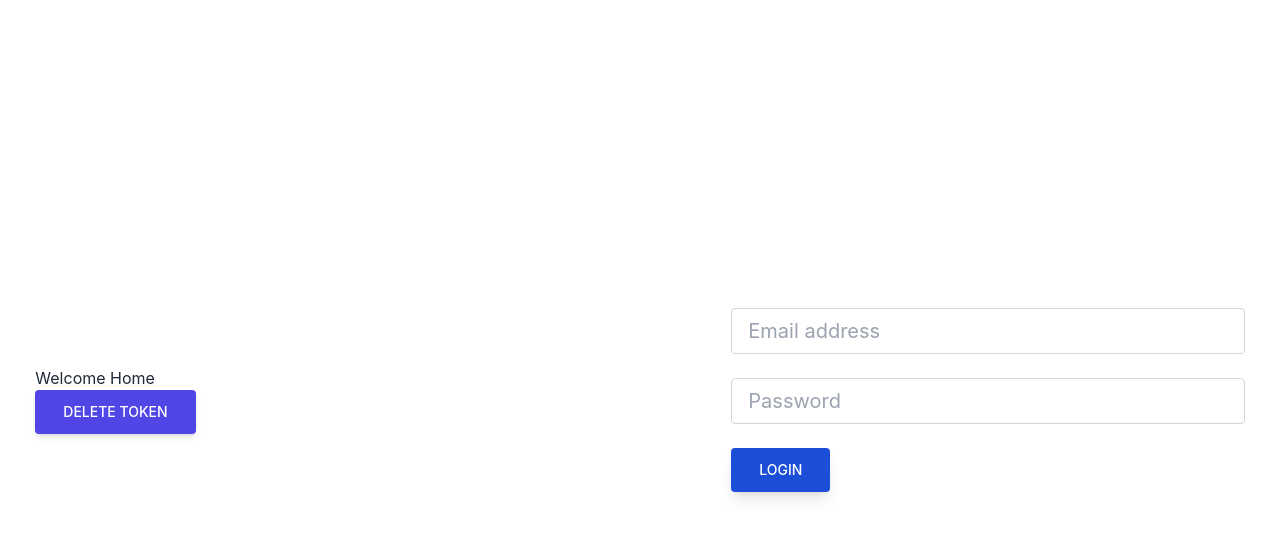
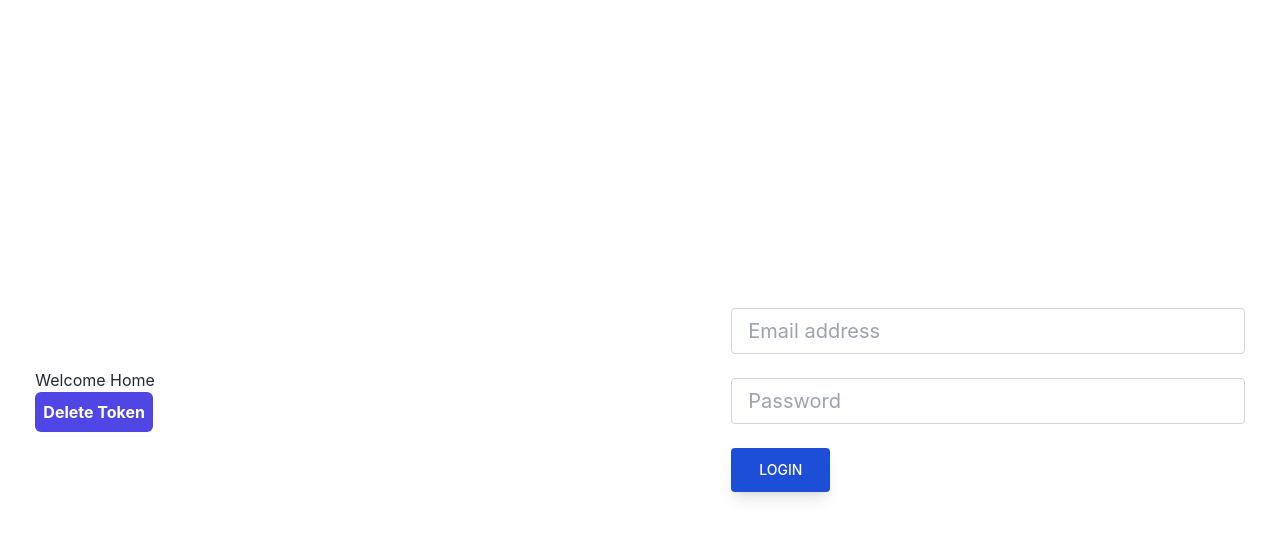
Before and after one commit to LamVuHoang/learning-reactjs, a React (Create React App) app: page / in a window 1280 px wide. Both pictures are taken after typing "name@example.com", "Sample123" into the empty fields and a click on the button "LOGIN". Shown: the top 538 px of the page. Built offline with nearby package versions, Linux system fonts and the light colour scheme.

Commit message:
login logout

```diff
--- a/src/Components/Home/index.jsx
+++ b/src/Components/Home/index.jsx
@@ -1,20 +1,18 @@
 import { useEffect, useState } from "react";
 import { Form, Input, SubmitButton } from "../../UI";
 
-export default function Index() {
+export default function Index(props) {
   const handleDelete = (e) => {
     e.preventDefault();
     window.localStorage.removeItem("token");
-    window.location.reload();
+    // window.location.reload();
   };
   return (
     <>
       <div className="grow-0 shrink-1 md:shrink-0 basis-auto xl:w-6/12 lg:w-6/12 md:w-9/12 mb-12 md:mb-0">
         <h1>Welcome Home</h1>
 
-        <Form className="w-full" onSubmit={handleDelete}>
-          <SubmitButton label="Delete Token" />
-        </Form>
+        <button type="button" className="bg-indigo-600 text-white p-2 font-bold rounded-md" onClick={props.onLogout}>Delete Token</button>
       </div>
     </>
   );
--- a/src/Components/SignIn/index.jsx
+++ b/src/Components/SignIn/index.jsx
@@ -3,8 +3,7 @@ import Home from "../Home";
 import { Form, Input, SubmitButton } from "../../UI";
 
 export default function Index() {
-  const data = window.localStorage.getItem("token");
-
+  const [isLoggedIn, setIsLoggedIn] = useState(false);
   const [email, setEmail] = useState("");
   const [password, setPassword] = useState("");
 
@@ -16,6 +15,12 @@ export default function Index() {
     window.localStorage.setItem("token", "1");
     setEmail("");
     setPassword("");
+    setIsLoggedIn(true);
+  };
+
+  const handleLogout = () => {
+    window.localStorage.removeItem("token");
+    setIsLoggedIn(false);
   };
 
   const handleInputEmail = (e) => {
@@ -26,16 +31,13 @@ export default function Index() {
     setPassword(e.target.value);
   };
 
-  // useEffect(() => {
-  // }, [email, password]);
-
   return (
     <>
       <section className="h-screen">
         <div className="px-6 h-full text-gray-800">
           <div className="flex xl:justify-center lg:justify-between justify-center items-center flex-wrap h-full g-6">
-            {window.localStorage.getItem("token") ? (
-              <Home />
+            {isLoggedIn ? (
+              <Home onLogout={handleLogout} />
             ) : (
               <div className="grow-0 shrink-1 md:shrink-0 basis-auto xl:w-6/12 lg:w-6/12 md:w-9/12 mb-12 md:mb-0">
                 <img
```
